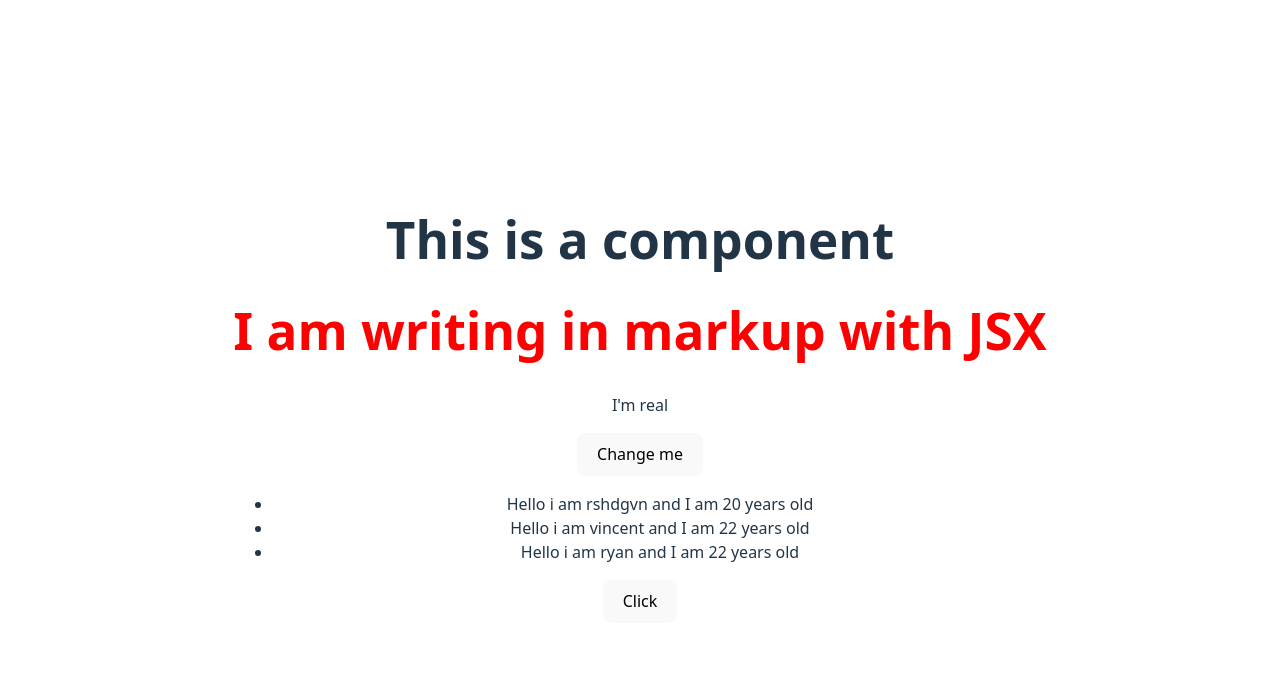
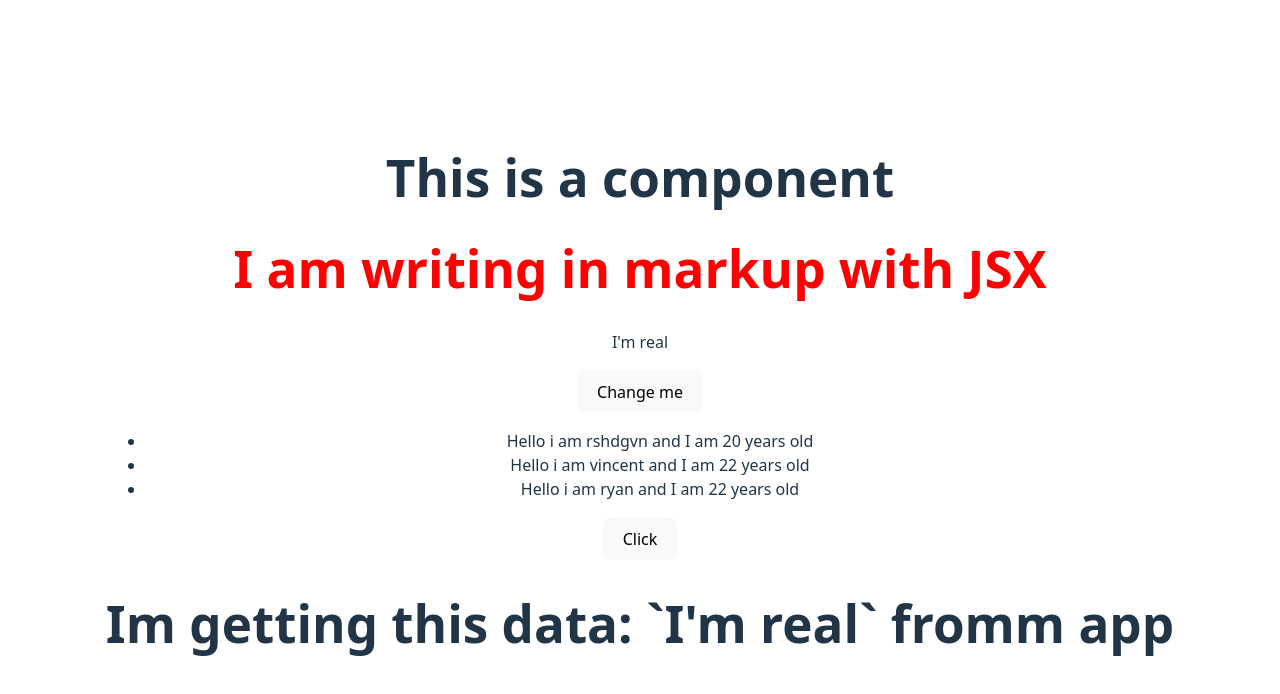
Before and after one commit to rshdgvn/appdev1, a React (Vite) app in the folder react-quickstart/: page / in a window 1280 px wide. Shown: the top 694 px of the page. Built offline with nearby package versions, Linux system fonts and the light colour scheme.

Commit message:
Done sharing data between components

```diff
--- a/react-quickstart/src/App.jsx
+++ b/react-quickstart/src/App.jsx
@@ -3,6 +3,12 @@ import "./App.css";
 
 function Component() {
   return <h1>This is a component</h1>;
+}
+
+function ComponentToShare ({data}) {
+  return (
+    <h1>Im getting this data: <span>`{data}`</span> fromm app</h1>
+  )
 }
 
 function App() {
@@ -47,6 +53,7 @@ function App() {
         ))}
       </ul>
       <button onClick={handleEvents}>Click</button>
+      <ComponentToShare data={data}/>
     </>
   );
 }
```
